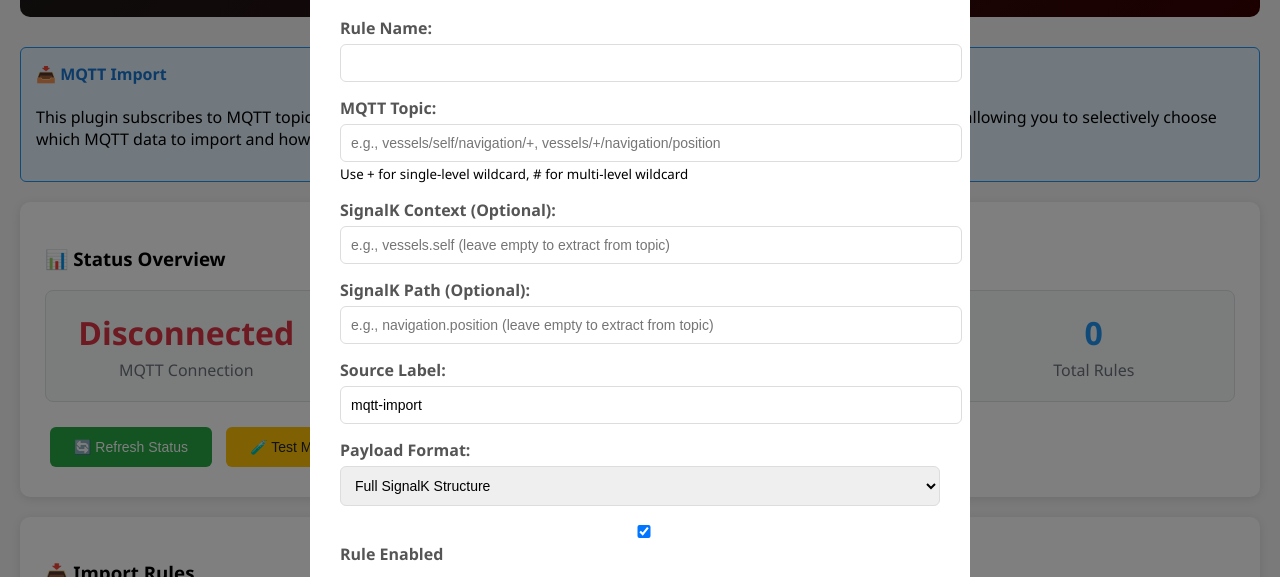
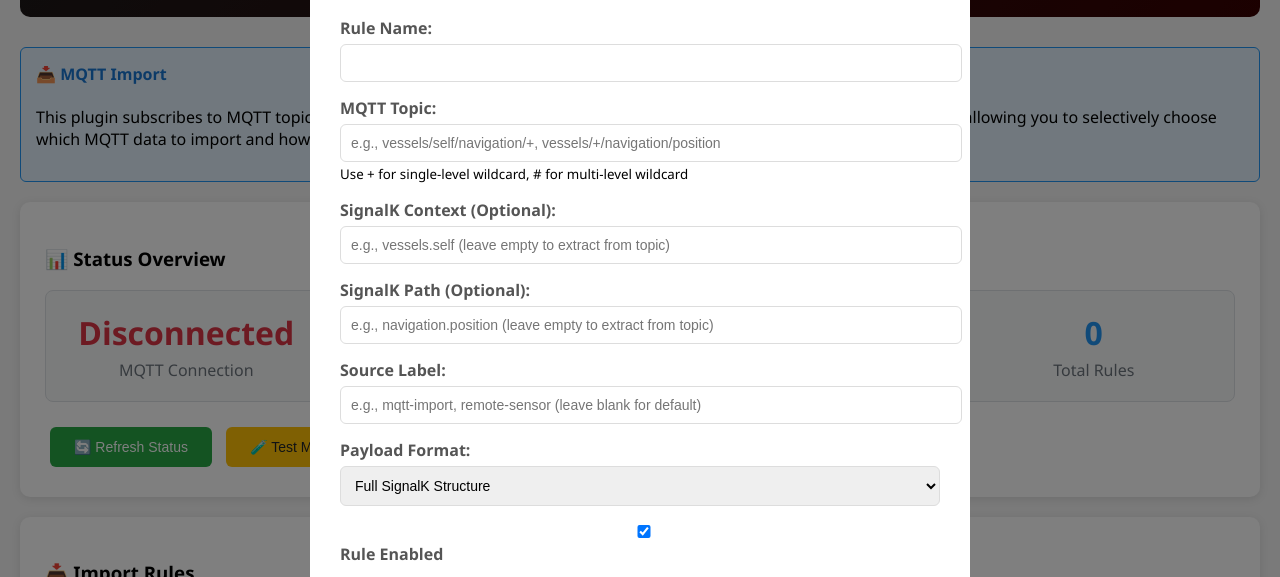
Before and after one commit to motamman/zennora-signalk-mqtt-import, a website: page public/index.html in a window 1280 px wide. Both pictures are taken after a click on the button "➕ Add Rule". Shown: the part 150-727 px from the top of the page. Drawn offline with Linux system fonts and the light colour scheme; no server answers.

Commit message:
Update source label input to allow default value and improve placeholder text

```diff
--- a/public/index.html
+++ b/public/index.html
@@ -368,7 +368,7 @@
 
                 <div class="form-group">
                     <label for="ruleSourceLabel">Source Label:</label>
-                    <input type="text" id="ruleSourceLabel" name="sourceLabel" value="mqtt-import" placeholder="e.g., mqtt-import, remote-sensor">
+                    <input type="text" id="ruleSourceLabel" name="sourceLabel" placeholder="e.g., mqtt-import, remote-sensor (leave blank for default)">
                 </div>
 
                 <div class="form-group">
@@ -500,7 +500,7 @@
             document.getElementById('ruleForm').reset();
             document.getElementById('ruleEnabled').checked = true;
             document.getElementById('ruleIgnoreDuplicates').checked = true;
-            document.getElementById('ruleSourceLabel').value = 'mqtt-import';
+            document.getElementById('ruleSourceLabel').value = '';
             document.getElementById('ruleModal').style.display = 'block';
         }
 
@@ -514,7 +514,7 @@
             document.getElementById('ruleMqttTopic').value = rule.mqttTopic;
             document.getElementById('ruleSignalKContext').value = rule.signalKContext || '';
             document.getElementById('ruleSignalKPath').value = rule.signalKPath || '';
-            document.getElementById('ruleSourceLabel').value = rule.sourceLabel || 'mqtt-import';
+            document.getElementById('ruleSourceLabel').value = rule.sourceLabel || '';
             document.getElementById('rulePayloadFormat').value = rule.payloadFormat || 'full';
             document.getElementById('ruleEnabled').checked = rule.enabled;
             document.getElementById('ruleIgnoreDuplicates').checked = rule.ignoreDuplicates !== false;
```
